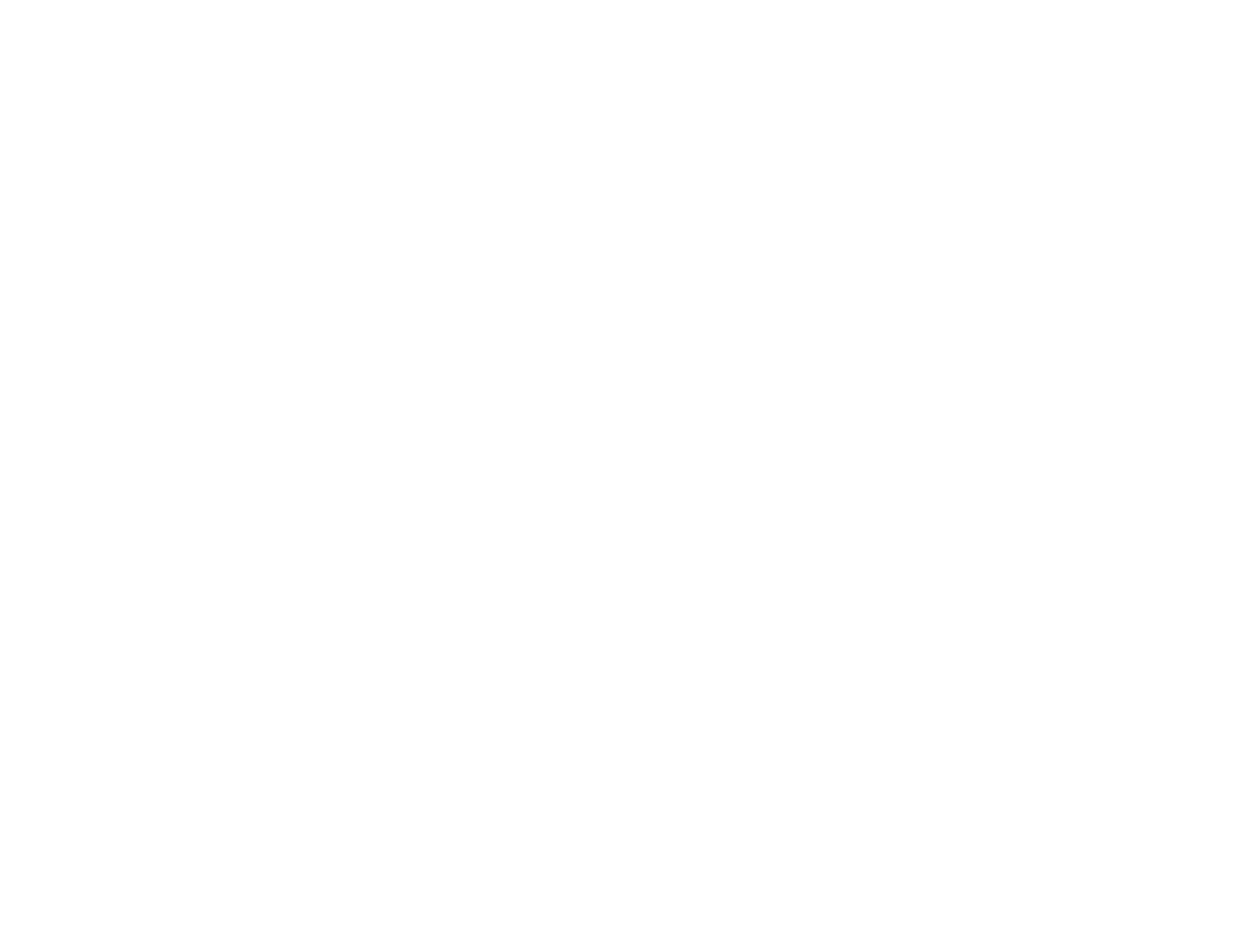
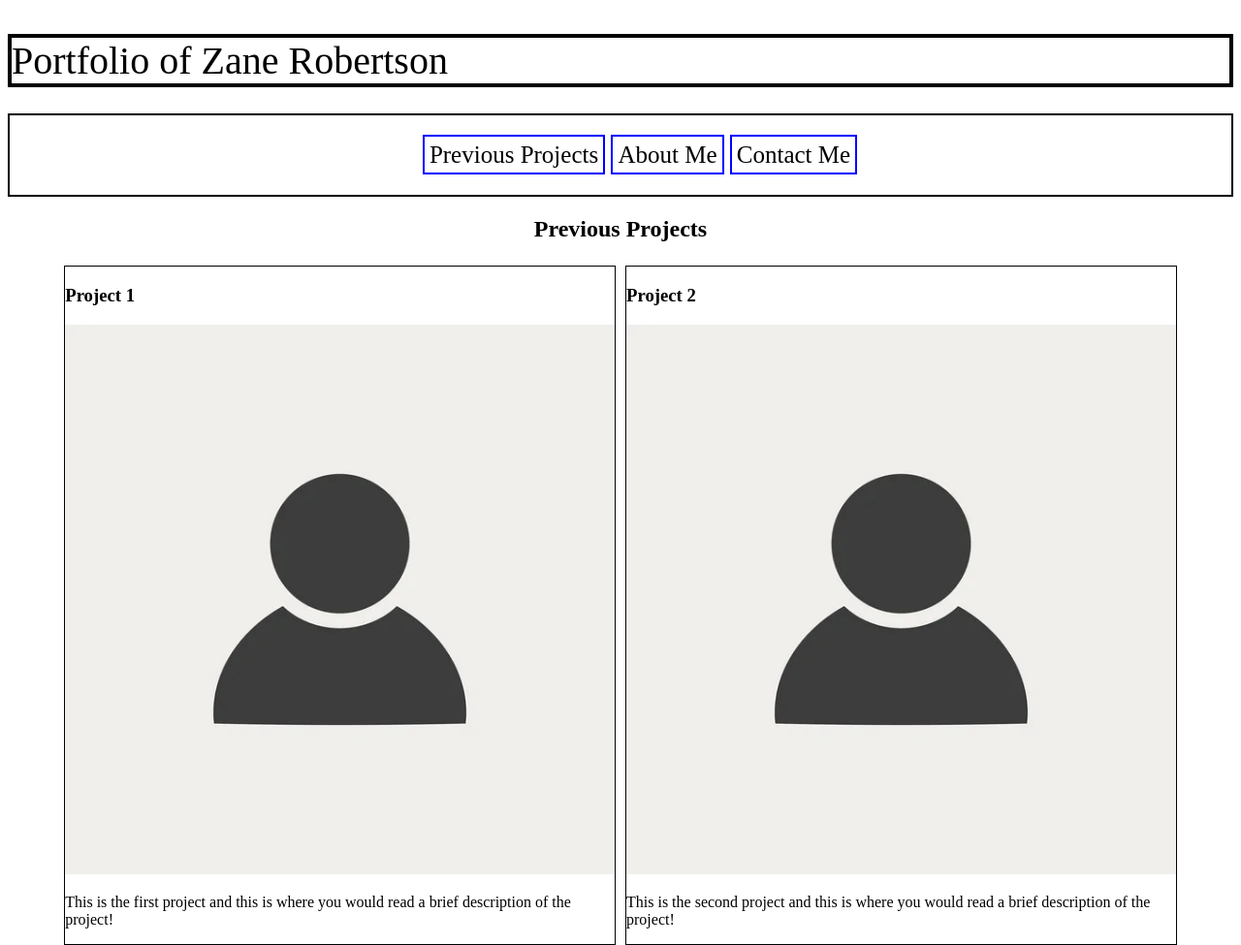
Before and after one commit to ZRobertson27/Portfolio-Zane, a plain HTML site: page index.html in a window 1280 px wide. Shown: the top 975 px of the page at 97% size. Before the commit the page ends 800 px from the top, so only its background shows below. Drawn offline with Linux system fonts and the light colour scheme.

Commit message:
Skeleton of the HTML constructed and basic css.

```diff
--- a/assets/stylesheet/stylesheet.css
+++ b/assets/stylesheet/stylesheet.css
@@ -0,0 +1,60 @@
+* {
+    box-sizing: border-box
+}
+
+body {
+
+}
+header {
+    display: flex;
+    width: 100%;
+    padding: 0px;
+    margin: 0px;
+    border: 0px;
+}
+
+header h1 {
+    font-size: 40px;
+    border: 4px solid black;
+    font-weight: 500;
+    width: 100%;
+}
+
+nav {
+    font-size: 25px;
+    border: 2px solid black;
+    padding: 2px;
+    display: flex;
+    justify-content: center;
+
+}
+nav li{
+    display: inline;
+    border: 2px solid blue;
+    margin: 0;
+    padding: 5px;
+}
+
+#project-header {
+    display: flex;
+    justify-content: center;
+}
+
+.projects {
+    display: inline-flex;
+    flex-wrap: wrap;
+    justify-content: center;
+    height: 40%;
+}
+.card {
+    width: 45%;
+    border: 1px solid black;
+    margin: 5px;
+}
+.card h2 {
+    display: flex;
+    justify-content: center;
+}
+.card img {
+    width: 100%;
+}
--- a/index.html
+++ b/index.html
@@ -7,7 +7,61 @@
     <title>Zane's Portfolio</title>
     <link rel="stylesheet" href="./assets/stylesheet/stylesheet.css">
 </head>
+
 <body>
+    <header>
+        <h1>Portfolio of Zane Robertson</h1>
+    </header>
 
+    <nav>
+        <ul>
+            <li>Previous Projects</li>
+            <li>About Me</li>
+            <li>Contact Me</li>
+        </ul>
+    </nav>
+
+    <div id="project-header">
+        <h2>Previous Projects</h2>
+    </div>
+
+    <!--Projects-->
+    <section class="projects">
+        <div class="card">
+            <h3>Project 1</h3>
+            <img src="./assets/images/placeholder.png" alt="Placeholder Image">
+            <p>This is the first project and this is where you would read a brief description of the project!</p>
+         </div>
+         <div class="card">
+            <h3>Project 2</h3>
+            <img src="./assets/images/placeholder.png" alt="Placeholder Image">
+            <p>This is the second project and this is where you would read a brief description of the project!</p>
+         </div>
+         <div class="card">
+            <h3>Project 3</h3>
+            <img src="./assets/images/placeholder.png" alt="Placeholder Image">
+            <p>This is the third project and this is where you would read a brief description of the project!</p>
+         </div>
+         <div class="card">
+            <h3>Project 4</h3>
+            <img src="./assets/images/placeholder.png" alt="Placeholder Image">
+            <p>This is the fourth project and this is where you would read a brief description of the project!</p>
+         </div>
+    </section>
+    <!--About Me section-->
+    <section class="about">
+        <h2>A little about me.</h2>
+        <img src="./assets/images/placeholder.png" alt="Placeholder Selfie">
+        <p>Lorem ipsum dolor, sit amet consectetur adipisicing elit. Corporis et iusto velit molestiae eaque, atque est consectetur tempore impedit ab ratione molestias quas quia suscipit necessitatibus architecto fuga id sapiente?</p>
+    </section>
+<!--Contact Info-->
+    <section>
+        <ul>
+            <li><h4>Address:</h4>Someplace</li>
+            <li><h4>Email:</h4>zanerobertson27@gmail.com</li>
+            <li><h4>Phone Number:</h4>+1(555)-555-5555</li>
+        </ul>
+    </section>
 </body>
+
 </html>
```
Also changed, not shown: assets/images/placeholder.png (added).
